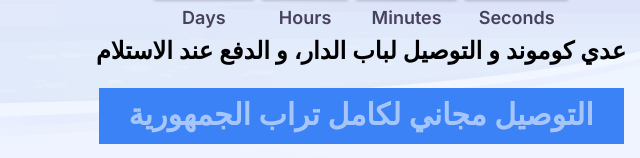
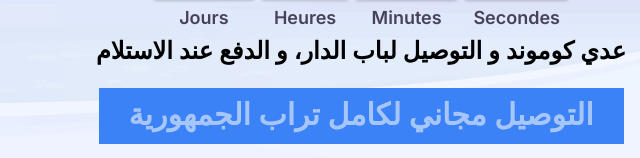
Before and after one commit to amanullahmenjli/ecommerce-spa-astro, an Astro site: page / in a window 1280 px wide. Shown: the part 385-543 px from the top of the page, 279-919 px from the left. Built offline with nearby package versions, Linux system fonts and the light colour scheme; Astro itself is replaced by a stand-in of ours.

Commit message:
more fixes

```diff
--- a/src/components/countdown_timer/FlipCountdownTimer.tsx
+++ b/src/components/countdown_timer/FlipCountdownTimer.tsx
@@ -26,7 +26,7 @@ class FlipCountdownTimer extends Component<
 
         this.state = {
             remainingTime: {
-                days: 0,
+                days: 7,
                 hours: 0,
                 minutes: 0,
                 seconds: 0,
@@ -83,7 +83,7 @@ class FlipCountdownTimer extends Component<
                         <FlipCard type="days-ones" content={days} />
                     </div>
                     <span className="segment-title text-xs md:text-lg">
-                        Days
+                        Jours
                     </span>
                 </div>
                 <div className="container-segment">
@@ -91,7 +91,7 @@ class FlipCountdownTimer extends Component<
                         <FlipCard type="hours-ones" content={hours} />
                     </div>
                     <span className="segment-title text-xs md:text-lg">
-                        Hours
+                        Heures
                     </span>
                 </div>
                 <div className="container-segment">
@@ -107,7 +107,7 @@ class FlipCountdownTimer extends Component<
                         <FlipCard type="seconds-ones" content={seconds} />
                     </div>
                     <span className="segment-title text-xs md:text-lg">
-                        Seconds
+                        Secondes
                     </span>
                 </div>
             </div>
```
